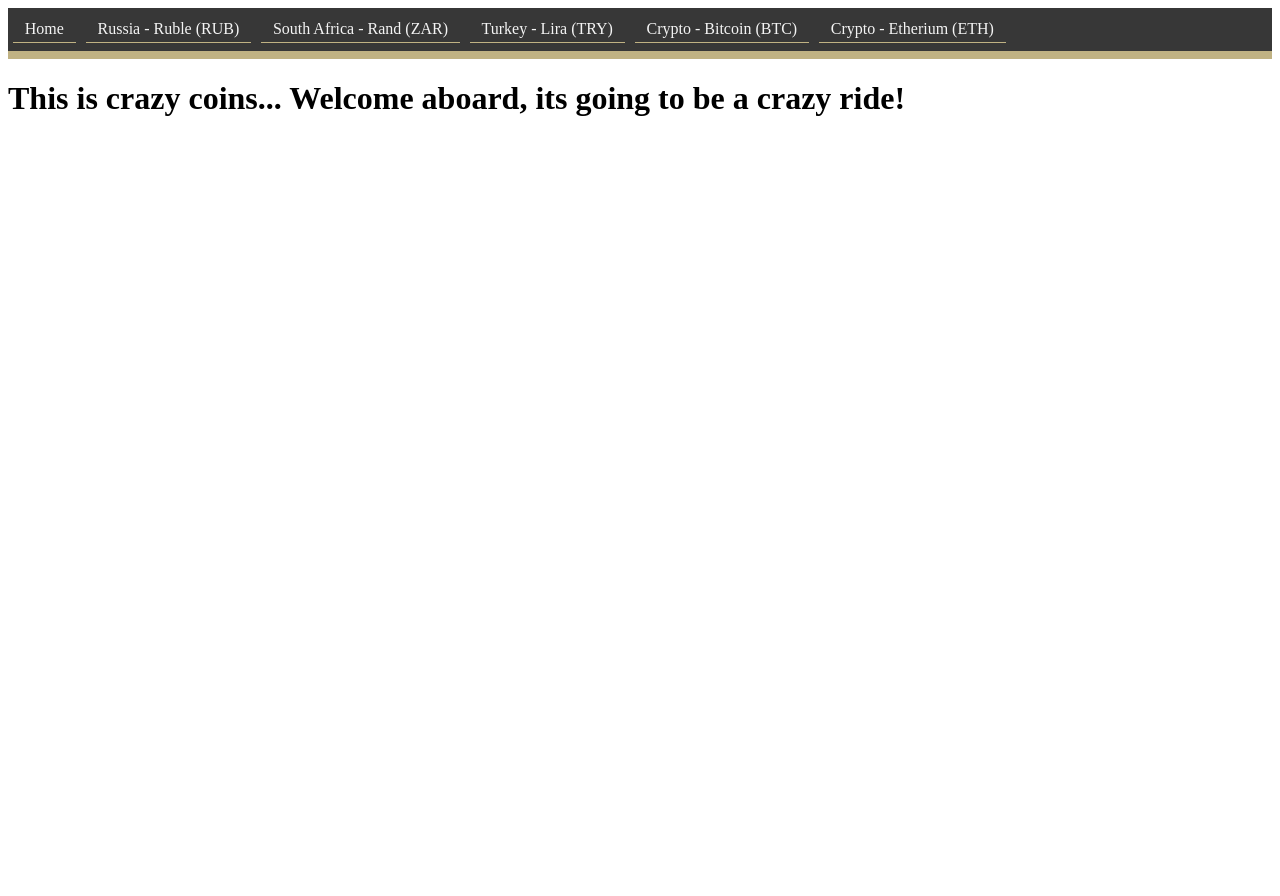
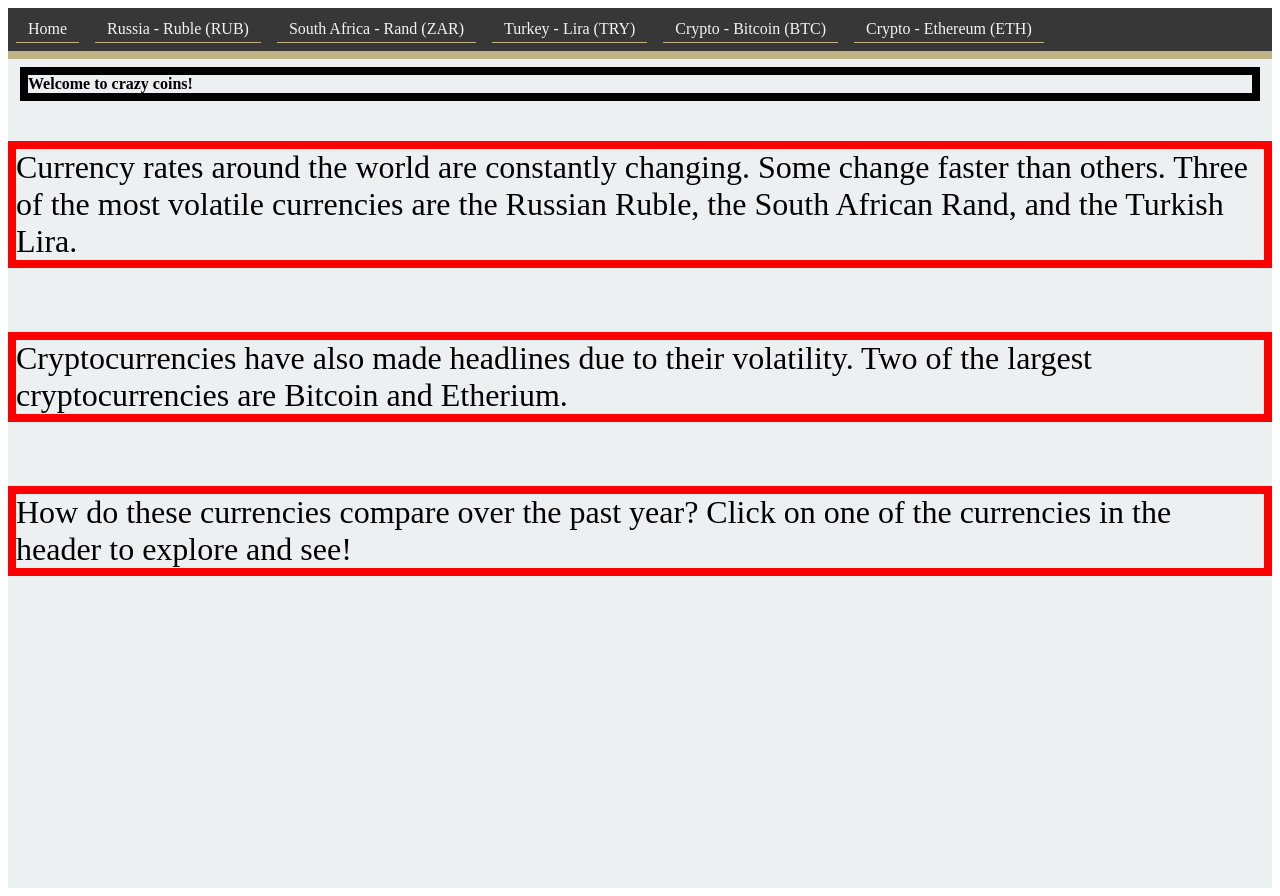
Before and after one commit to alecHyde/crazy-coins, a Next.js app: page / in a window 1280 px wide. Built offline with nearby package versions, Linux system fonts and the light colour scheme.

Commit message:
adding final styling to pages

```diff
--- a/components/chart/Chart.js
+++ b/components/chart/Chart.js
@@ -21,6 +21,11 @@ const CurrencyChart = (props) => {
   return (
     <div>
       <RC2 data={props.data} type='line' options={chartOptions} />
+      <style jsx>{`
+        RC2 {
+          border: 8px solid blue;
+        }
+      `}</style>
     </div>
   )
 }
--- a/components/layout/header.js
+++ b/components/layout/header.js
@@ -18,8 +18,8 @@ const Header = () => (
     <Link href="/Bitcoin">
       <div className="button">Crypto - Bitcoin (BTC)</div>
     </Link>
-    <Link href="/Etherium">
-      <div className="button">Crypto - Etherium (ETH)</div>
+    <Link href="/Ethereum">
+      <div className="button">Crypto - Ethereum (ETH)</div>
     </Link>
 
     <style jsx>{`
@@ -29,7 +29,7 @@ const Header = () => (
         flex-wrap: wrap;
         text-align: center;
         padding: 0.25em 0.75em;
-        margin: 0.5em 0.3em;
+        margin: 0.5em 0.5em;
         border-bottom: 1px solid #C0B283;
         background: #373737;
         color: #F4F4F4;
--- a/pages/Bitcoin.js
+++ b/pages/Bitcoin.js
@@ -4,7 +4,7 @@ import CurrencyChart from '../components/chart/Chart';
 
 const Bitcoin = (props) => (
   <Layout color1="#f2a900" color2="#ecf0f1" color3="#f2a900">
-    <h3>Bitcoin</h3>
+    <h1>Bitcoin</h1>
     <CurrencyChart data={props.chartData} code='BTC'/>
   </Layout>
 )
--- a/pages/Etherium.js
+++ b/pages/Ethereum.js
@@ -4,7 +4,7 @@ import CurrencyChart from '../components/chart/Chart';
 
 const Etherium = (props) => (
   <Layout color1="#3c3c3d" color2="#ecf0f1" color3="#3c3c3d">
-    <h3>Etherium</h3>
+    <h1>Ethereum</h1>
     <CurrencyChart data={props.chartData} code='ETH'/>
   </Layout>
 )
--- a/pages/Lira.js
+++ b/pages/Lira.js
@@ -6,7 +6,6 @@ const Lira = (props) => (
   <Layout color1="#e30a17" color2="#ffffff" color3="#e30a17">
     <h3>Lira</h3>
     <CurrencyChart data={props.chartData} code='TRY'/>
-
   </Layout>
 )
 
--- a/pages/Rand.js
+++ b/pages/Rand.js
@@ -4,7 +4,7 @@ import CurrencyChart from '../components/chart/Chart';
 
 const Rand = (props) => (
   <Layout color1="#000000" color2="#ffb612" color3="#007a4d">
-    <h3>Rand</h3>
+    <h1>Rand</h1>
     <CurrencyChart data={props.chartData} code='ZAR'/>
   </Layout>
 )
--- a/pages/Ruble.js
+++ b/pages/Ruble.js
@@ -4,7 +4,7 @@ import CurrencyChart from '../components/chart/Chart';
 
 const Ruble = (props) => (
   <Layout color1="#0039a6" color2="#ffffff" color3="#d52b1e">
-    <h3>Ruble</h3>
+    <h1>Ruble</h1>
     <CurrencyChart data={props.chartData} code='RUB'/>
   </Layout>
 )
--- a/pages/index.js
+++ b/pages/index.js
@@ -1,9 +1,34 @@
 
-import Layout from '../components/layout/layout'
+import Layout from '../components/layout/layout';
 
 const Home = () => (
-  <Layout>
-    <h1>This is crazy coins... Welcome aboard, its going to be a crazy ride!</h1>
+  <Layout color1="#ecf0f1" color2="#ecf0f1" color3="#ecf0f1">
+    <div className="title">Welcome to crazy coins!</div>
+    <p>
+      Currency rates around the world are constantly changing. Some change faster than others. Three of the most volatile currencies are the Russian Ruble, the South African Rand, and the Turkish Lira.
+    </p>
+    <p>
+      Cryptocurrencies have also made headlines due to their volatility. Two of the largest cryptocurrencies are Bitcoin and Etherium.
+    </p>
+    <p>
+      How do these currencies compare over the past year? Click on one of the currencies in the header to explore and see!
+    </p>
+    <style jsx>{`
+      .title {
+        color: #373737,
+        font-size: 8.0em;
+        font-weight: 800;
+        margin: .5em .75em;
+        border: 8px solid black;
+      }
+      p {
+        color: "#373737",
+        margin: 1em 3em;
+        font-size: 2.0em;
+        font-weight: 150;
+        border: 8px solid red;
+      }
+    `}</style>
   </Layout>
 )
 
```
Also changed, not shown: components/layout/layout.js (+7 -0 lines).
